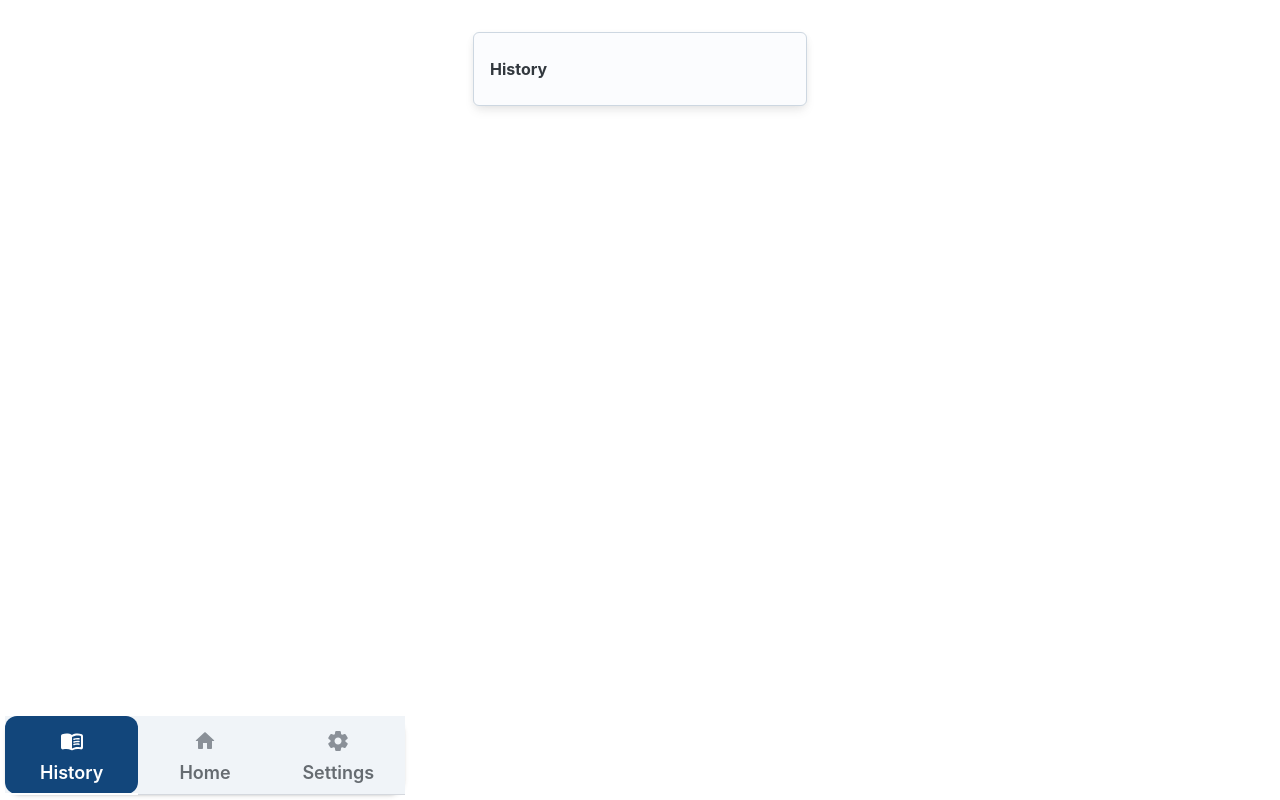
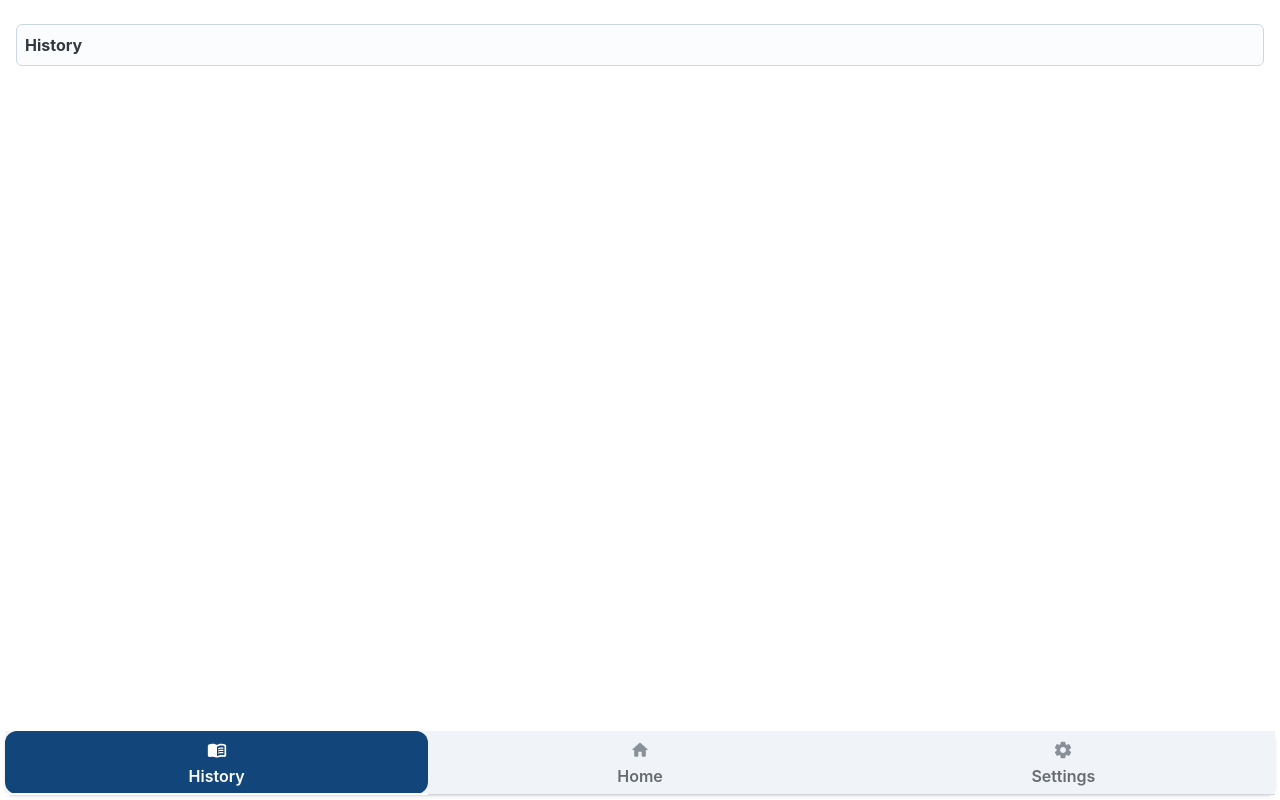
Before and after one commit to jralphw/todo, a React (Create React App) app: page / in a window 1280 px wide. Both pictures are taken after a click on the tab "History". Built offline with nearby package versions, Linux system fonts and the light colour scheme.

Commit message:
minor changes to tab size, sheet margins

```diff
--- a/src/App.css
+++ b/src/App.css
@@ -38,6 +38,8 @@
 }
 
 .navbar {
+  display: flex;
+  justify-content: center;
   overflow: hidden;
   position: fixed;
   bottom: 0;
--- a/src/App.tsx
+++ b/src/App.tsx
@@ -17,14 +17,14 @@ function App() {
       </div>
        <div className="navbar">
         <Tabs
-          size="lg"
+          size="md"
           aria-label="Bottom Navigation"
           value={index}
           // @ts-ignore
           onChange={(event, value) => setIndex(value)}
           sx={(theme) => ({
-            borderRadius: "xl",
-            maxWidth: 400,
+            borderRadius: "md",
+            width: "100%",
             mx: "5px",
             marginBottom: "5px",
             boxShadow: theme.shadow.sm,
--- a/src/pages/history.tsx
+++ b/src/pages/history.tsx
@@ -16,16 +16,14 @@ function HistoryPage() {
     <CssVarsProvider>
       <Sheet
         sx={{
-          width: 300,
-          mx: "auto", // margin left & right
-          my: 4, // margin top & botom
-          py: 3, // padding top & bottom
-          px: 2, // padding left & right
+          mx: 2, // margin left & right
+          my: 3, // margin top & botom
+          py: 1, // padding top & bottom
+          px: 1, // padding left & right
           display: "flex",
           flexDirection: "column",
           gap: 2,
           borderRadius: "sm",
-          boxShadow: "md",
         }}
         variant="outlined"
       >
--- a/src/pages/home.tsx
+++ b/src/pages/home.tsx
@@ -35,7 +35,6 @@ function MainPage() {
             flexDirection: "column",
             gap: 2,
             borderRadius: "sm",
-            boxShadow: "md",
           }}
           variant="outlined"
         >
@@ -76,7 +75,6 @@ function MainPage() {
             flexDirection: "column",
             gap: 2,
             borderRadius: "sm",
-            boxShadow: "md",
           }}
           variant="outlined"
         >
@@ -100,7 +98,6 @@ function MainPage() {
               //width: 320,
               gap: 2,
               "&:hover": {
-                boxShadow: "md",
                 borderColor: "neutral.outlinedHoverBorder",
               },
             }}
@@ -143,7 +140,6 @@ function MainPage() {
               //width: 320,
               gap: 2,
               "&:hover": {
-                boxShadow: "md",
                 borderColor: "neutral.outlinedHoverBorder",
               },
             }}
@@ -185,7 +181,6 @@ function MainPage() {
               //width: 320,
               gap: 2,
               "&:hover": {
-                boxShadow: "md",
                 borderColor: "neutral.outlinedHoverBorder",
               },
             }}
@@ -214,8 +209,8 @@ function MainPage() {
                 </Link>
               </Typography>
               <div>
-              <LinearProgress determinate value={94} />
-              <Chip variant="soft" color="success" size="sm">
+                <LinearProgress determinate value={94} />
+                <Chip variant="soft" color="success" size="sm">
                   Only 6 left!
                 </Chip>
                 <Chip variant="soft" color="warning" size="sm">
--- a/src/pages/settings.tsx
+++ b/src/pages/settings.tsx
@@ -32,16 +32,14 @@ function SettingsPage() {
     <CssVarsProvider>
       <Sheet
         sx={{
-          width: 300,
-          mx: "auto", // margin left & right
-          my: 4, // margin top & botom
-          py: 3, // padding top & bottom
-          px: 2, // padding left & right
-          display: "flex",
-          flexDirection: "column",
-          gap: 2,
-          borderRadius: "sm",
-          boxShadow: "md",
+          mx: 2, // margin left & right
+            my: 3, // margin top & botom
+            py: 1, // padding top & bottom
+            px: 1, // padding left & right
+            display: "flex",
+            flexDirection: "column",
+            gap: 2,
+            borderRadius: "sm",
         }}
         variant="outlined"
       >
```
